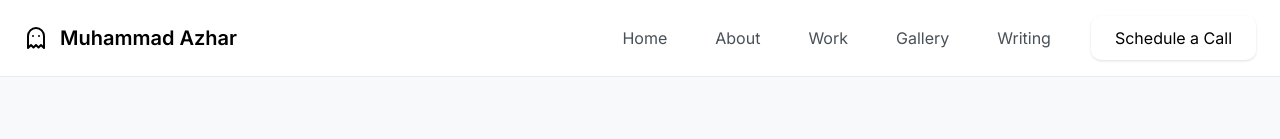
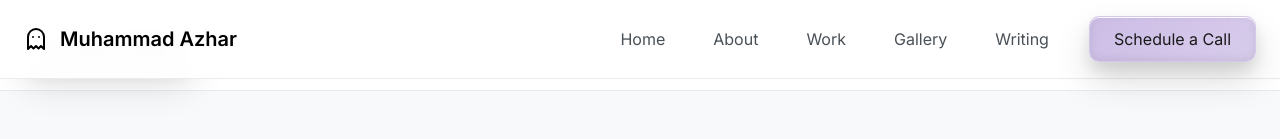
Before and after one commit to imagineazhar/imagineazhar.github.io, a React (Vite) app: page /case-study/1 in a window 1280 px wide. Shown: the top 139 px of the page. Built offline with nearby package versions, Linux system fonts and the light colour scheme.

Commit message:
Add Luma buttons and auto deploy

```diff
--- a/src/app/components/Footer.tsx
+++ b/src/app/components/Footer.tsx
@@ -57,7 +57,7 @@ export function Footer() {
               href="https://linkedin.com/in/imagineazhar"
               target="_blank"
               rel="noopener noreferrer"
-              className="w-10 h-10 flex items-center justify-center rounded-[var(--radius)] bg-gray-800 text-white hover:bg-accent hover:text-accent-foreground transition-all duration-300"
+              className="btn-luma btn-luma--icon w-10 h-10 flex items-center justify-center transition-all duration-300"
             >
               <Linkedin className="w-5 h-5" />
             </a>
@@ -65,7 +65,7 @@ export function Footer() {
               href="https://twitter.com/imagineazhar"
               target="_blank"
               rel="noopener noreferrer"
-              className="w-10 h-10 flex items-center justify-center rounded-[var(--radius)] bg-gray-800 text-white hover:bg-accent hover:text-accent-foreground transition-all duration-300"
+              className="btn-luma btn-luma--icon w-10 h-10 flex items-center justify-center transition-all duration-300"
             >
               <Twitter className="w-5 h-5" />
             </a>
@@ -73,7 +73,7 @@ export function Footer() {
               href="https://github.com/imagineazhar"
               target="_blank"
               rel="noopener noreferrer"
-              className="w-10 h-10 flex items-center justify-center rounded-[var(--radius)] bg-gray-800 text-white hover:bg-accent hover:text-accent-foreground transition-all duration-300"
+              className="btn-luma btn-luma--icon w-10 h-10 flex items-center justify-center transition-all duration-300"
             >
               <Github className="w-5 h-5" />
             </a>
--- a/src/app/components/HeroSection.tsx
+++ b/src/app/components/HeroSection.tsx
@@ -224,7 +224,7 @@ export function HeroSection() {
             href="https://public.tableau.com/app/profile/m.azhar/vizzes"
             target="_blank"
             rel="noopener noreferrer"
-            className="group px-8 py-4 bg-primary text-primary-foreground text-base font-medium rounded-[var(--radius)] hover:opacity-90 transition-all duration-300 flex items-center justify-center gap-2 shadow-lg hover:shadow-xl min-w-[200px]"
+            className="group btn-luma btn-luma--primary px-8 py-4 text-base font-medium transition-all duration-300 flex items-center justify-center gap-2 min-w-[200px]"
             whileHover={{ scale: 1.05 }}
             whileTap={{ scale: 0.95 }}
           >
@@ -235,7 +235,7 @@ export function HeroSection() {
             href="https://cal.com/muhammad-azhar-tbumar/15min"
             target="_blank"
             rel="noopener noreferrer"
-            className="px-8 py-4 bg-white text-black text-base font-medium border-2 border-gray-300 rounded-[var(--radius)] hover:border-accent hover:text-accent transition-all duration-300 flex items-center justify-center gap-2 shadow-sm hover:shadow-md min-w-[200px]"
+            className="btn-luma px-8 py-4 text-base font-medium transition-all duration-300 flex items-center justify-center gap-2 min-w-[200px]"
             whileHover={{ scale: 1.05 }}
             whileTap={{ scale: 0.95 }}
           >
--- a/src/app/components/Navbar.tsx
+++ b/src/app/components/Navbar.tsx
@@ -80,7 +80,7 @@ export function Navbar() {
               href="https://cal.com/muhammad-azhar-tbumar/15min"
               target="_blank"
               rel="noopener noreferrer"
-              className="px-6 py-2.5 bg-primary text-primary-foreground rounded-[var(--radius)] hover:opacity-90 transition-all duration-300 shadow-sm hover:shadow-md ml-2"
+              className="btn-luma btn-luma--primary px-6 py-2.5 transition-all duration-300 ml-2"
             >
               Schedule a Call
             </a>
@@ -89,7 +89,7 @@ export function Navbar() {
           {/* Mobile Menu Button */}
           <button
             onClick={() => setIsMenuOpen(!isMenuOpen)}
-            className="md:hidden p-2 text-black hover:text-gray-700 transition-colors rounded-[var(--radius)]"
+            className="btn-luma btn-luma--icon md:hidden p-2 text-black transition-colors"
             aria-label="Toggle menu"
           >
             {isMenuOpen ? (
@@ -143,7 +143,7 @@ export function Navbar() {
                 href="https://cal.com/muhammad-azhar-tbumar/15min"
                 target="_blank"
                 rel="noopener noreferrer"
-                className="px-6 py-3 bg-primary text-primary-foreground rounded-[var(--radius)] hover:opacity-90 transition-all duration-300 text-center mt-2"
+                className="btn-luma btn-luma--primary px-6 py-3 transition-all duration-300 text-center mt-2"
                 onClick={() => setIsMenuOpen(false)}
               >
                 Schedule a Call
--- a/src/app/components/SelectedWork.tsx
+++ b/src/app/components/SelectedWork.tsx
@@ -108,7 +108,7 @@ export function SelectedWork() {
             href="https://public.tableau.com/app/profile/m.azhar/vizzes"
             target="_blank"
             rel="noopener noreferrer"
-            className="group px-8 py-4 bg-primary text-primary-foreground rounded-[var(--radius)] hover:opacity-90 transition-all duration-300 shadow-lg hover:shadow-xl inline-flex items-center gap-2"
+            className="group btn-luma btn-luma--primary px-8 py-4 transition-all duration-300 inline-flex items-center gap-2"
           >
             View All Projects
             <ArrowRight className="w-5 h-5 group-hover:translate-x-1 transition-transform" />
--- a/src/app/components/ServicesSection.tsx
+++ b/src/app/components/ServicesSection.tsx
@@ -65,7 +65,7 @@ export function ServicesSection() {
                 href="https://cal.com/muhammad-azhar-tbumar/15min"
                 target="_blank"
                 rel="noopener noreferrer"
-                className="inline-block px-8 py-4 bg-primary text-primary-foreground rounded-[var(--radius)] hover:opacity-90 transition-all duration-300 font-medium"
+                className="btn-luma btn-luma--primary inline-block px-8 py-4 transition-all duration-300 font-medium"
                 style={{ fontFamily: "var(--font-primary)" }}
               >
                 Let's work Together
--- a/src/app/components/WritingSection.tsx
+++ b/src/app/components/WritingSection.tsx
@@ -232,7 +232,7 @@ export function WritingSection() {
                 href="https://medium.com/@imagineazhar"
                 target="_blank"
                 rel="noopener noreferrer"
-                className="group inline-flex items-center gap-3 px-8 py-4 bg-primary text-primary-foreground text-base font-medium rounded-[var(--radius)] hover:opacity-90 transition-all duration-300 shadow-lg hover:shadow-xl"
+                className="group btn-luma btn-luma--primary inline-flex items-center gap-3 px-8 py-4 text-base font-medium transition-all duration-300"
               >
                 <span>See more on Medium</span>
                 <ArrowRight className="w-5 h-5 group-hover:translate-x-1 transition-transform" />
--- a/src/app/pages/CaseStudyPage.tsx
+++ b/src/app/pages/CaseStudyPage.tsx
@@ -40,7 +40,7 @@ export function CaseStudyPage() {
         <div className="max-w-7xl mx-auto px-6 py-6">
           <button
             onClick={() => navigate("/")}
-            className="group inline-flex items-center gap-2 text-gray-600 hover:text-black transition-colors"
+            className="btn-luma group inline-flex items-center gap-2 px-4 py-2 text-sm font-medium transition-all duration-300"
           >
             <ArrowLeft className="w-5 h-5 group-hover:-translate-x-1 transition-transform" />
             <span className="text-base font-medium">Back to Home</span>
--- a/src/styles/theme.css
+++ b/src/styles/theme.css
@@ -231,3 +231,116 @@
     font-family: var(--font-primary);
   }
 }
+
+@layer components {
+  @keyframes luma-rotate {
+    0% {
+      transform: rotate(0deg);
+    }
+    100% {
+      transform: rotate(360deg);
+    }
+  }
+
+  @keyframes luma-drift {
+    0% {
+      transform: translate3d(0, 0, 0);
+    }
+    50% {
+      transform: translate3d(6px, -4px, 0);
+    }
+    100% {
+      transform: translate3d(0, 0, 0);
+    }
+  }
+
+  .btn-luma {
+    position: relative;
+    overflow: hidden;
+    border-radius: var(--radius);
+    border: 1px solid rgba(255, 255, 255, 0.85);
+    background: linear-gradient(145deg, rgba(255, 255, 255, 0.96), rgba(240, 240, 240, 0.78));
+    color: #0b0b0b;
+    box-shadow:
+      0 18px 36px rgba(0, 0, 0, 0.14),
+      0 8px 16px rgba(0, 0, 0, 0.1),
+      inset 0 1px 0 rgba(255, 255, 255, 0.95),
+      inset 0 -2px 8px rgba(0, 0, 0, 0.08);
+    backdrop-filter: blur(10px);
+    -webkit-backdrop-filter: blur(10px);
+    transition: transform 200ms ease, box-shadow 200ms ease, border-color 200ms ease;
+  }
+
+  .btn-luma::before {
+    content: "";
+    position: absolute;
+    inset: -2px;
+    border-radius: inherit;
+    padding: 1.5px;
+    background: conic-gradient(
+      from 0deg,
+      color-mix(in srgb, var(--primary) 15%, transparent),
+      color-mix(in srgb, var(--primary) 60%, transparent),
+      color-mix(in srgb, var(--primary) 30%, transparent),
+      color-mix(in srgb, var(--primary) 90%, transparent),
+      color-mix(in srgb, var(--primary) 15%, transparent)
+    );
+    filter: blur(6px);
+    opacity: 0.7;
+    animation: luma-rotate 6s linear infinite;
+    pointer-events: none;
+    -webkit-mask: linear-gradient(#000 0 0) content-box, linear-gradient(#000 0 0);
+    -webkit-mask-composite: xor;
+    mask-composite: exclude;
+    z-index: 0;
+  }
+
+  .btn-luma::after {
+    content: "";
+    position: absolute;
+    inset: 0;
+    border-radius: inherit;
+    background-image:
+      radial-gradient(color-mix(in srgb, var(--primary) 55%, transparent) 0.6px, transparent 0.8px),
+      radial-gradient(color-mix(in srgb, var(--primary) 35%, transparent) 0.8px, transparent 1px);
+    background-size: 24px 24px, 36px 36px;
+    background-position: 0 0, 12px 18px;
+    opacity: 0.35;
+    animation: luma-drift 5s ease-in-out infinite;
+    pointer-events: none;
+    z-index: 0;
+  }
+
+  .btn-luma > * {
+    position: relative;
+    z-index: 1;
+  }
+
+  .btn-luma:hover {
+    transform: translateY(-1px);
+    border-color: rgba(255, 255, 255, 0.95);
+    box-shadow:
+      0 22px 44px rgba(0, 0, 0, 0.18),
+      0 10px 20px rgba(0, 0, 0, 0.12),
+      inset 0 1px 0 rgba(255, 255, 255, 0.98),
+      inset 0 -2px 10px rgba(0, 0, 0, 0.1);
+  }
+
+  .btn-luma:active {
+    transform: translateY(0);
+  }
+
+  .btn-luma--icon {
+    padding: 0;
+  }
+
+  .btn-luma--primary {
+    border-color: color-mix(in srgb, var(--primary) 70%, #ffffff);
+    background: linear-gradient(
+      145deg,
+      color-mix(in srgb, var(--primary) 85%, #ffffff),
+      color-mix(in srgb, var(--primary) 65%, #ffffff)
+    );
+    color: var(--primary-foreground);
+  }
+}
```
Also changed, not shown: src/app/components/DataVizLogo.tsx (+14 -14 lines), src/app/components/ui/button.tsx (+7 -11 lines).
